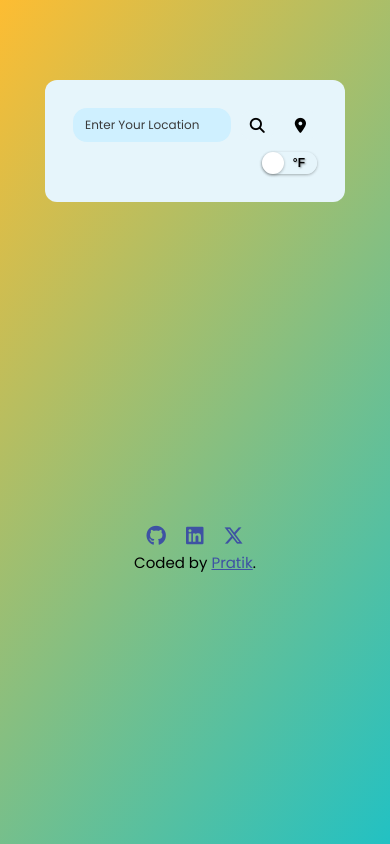
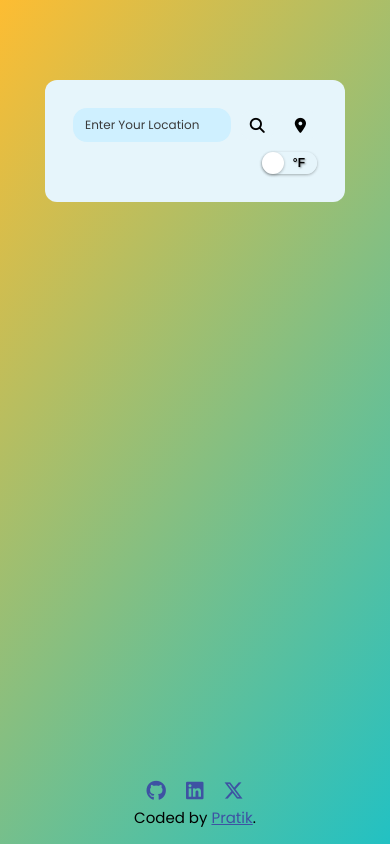
Before and after one commit to mrpp2001/WeatherWebApp-DOTIX, a plain HTML site: page index.html in a window 390 px wide. Drawn offline with Linux system fonts and the light colour scheme.

Commit message:
Update style.css

```diff
--- a/style.css
+++ b/style.css
@@ -328,8 +328,4 @@ font-size: 20px;
     margin-left: 10px;
     font-size: 12px;
   }
-
-  .attribution {
-    bottom: 270px;
-  }
 }
```
